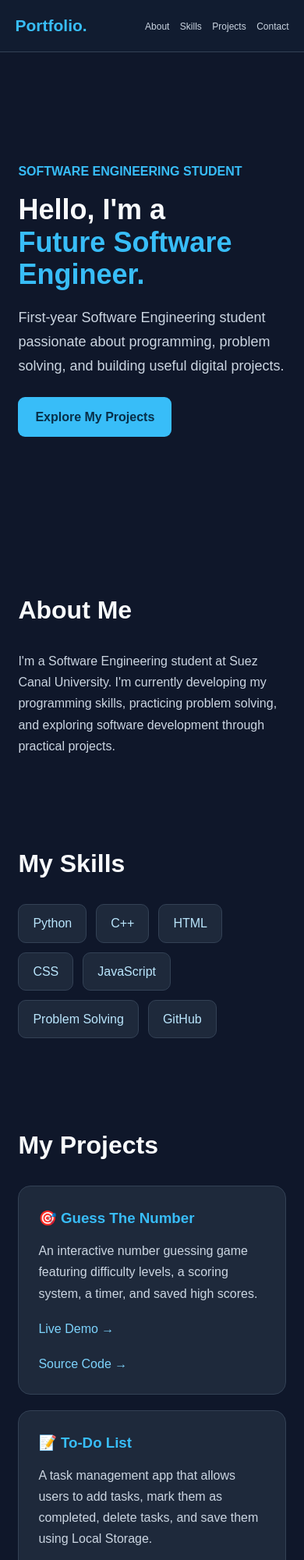
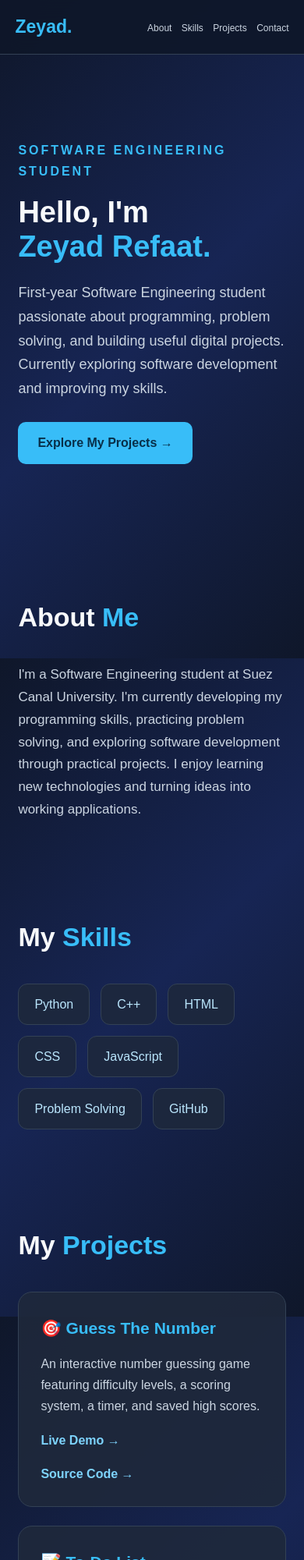
Before and after one commit to zeyadrefaat198-art/portfolio, a plain HTML site: page index.html in a window 390 px wide. Shown: the top 2000 px of the page at 78% size. Drawn offline with Linux system fonts and the light colour scheme.

Commit message:
Improve portfolio design and responsiveness

```diff
--- a/index.html
+++ b/index.html
@@ -4,148 +4,196 @@
 <head>
 <meta charset="UTF-8">
 <meta name="viewport" content="width=device-width, initial-scale=1.0">
-<meta name="description" content="Personal portfolio of a Software Engineering student.">
-<title>My Portfolio | Software Engineer</title>
+<meta name="description" content="Zeyad Mohamed Refaat - Software Engineering Student Portfolio">
+<title>Zeyad Refaat | Software Engineer</title>
 
 <style>
 * {
-  box-sizing: border-box;
   margin: 0;
   padding: 0;
+  box-sizing: border-box;
 }
 
-html { scroll-behavior: smooth; }
+html {
+  scroll-behavior: smooth;
+}
 
 body {
   font-family: Arial, sans-serif;
-  background: #0f172a;
+  background: linear-gradient(135deg, #0f172a, #172554, #0f172a);
+  background-attachment: fixed;
   color: #f8fafc;
   line-height: 1.7;
+  overflow-x: hidden;
 }
 
 nav {
   position: sticky;
   top: 0;
-  z-index: 10;
+  z-index: 100;
   display: flex;
   justify-content: space-between;
   align-items: center;
   padding: 18px 8%;
-  background: #111c30;
+  background: rgba(15, 23, 42, 0.92);
+  backdrop-filter: blur(12px);
   border-bottom: 1px solid #334155;
 }
 
 .logo {
   color: #38bdf8;
-  font-size: 21px;
+  font-size: 23px;
   font-weight: bold;
 }
 
 nav a {
   color: #cbd5e1;
   text-decoration: none;
-  margin-left: 18px;
+  margin-left: 20px;
   font-size: 14px;
+  transition: 0.3s;
 }
 
-nav a:hover { color: #38bdf8; }
+nav a:hover {
+  color: #38bdf8;
+}
 
-section { padding: 75px 8%; }
+section {
+  padding: 85px 8%;
+  scroll-margin-top: 65px;
+}
 
 .hero {
-  min-height: 75vh;
+  min-height: 85vh;
   display: flex;
   flex-direction: column;
   justify-content: center;
   align-items: flex-start;
 }
 
-.hero .tag {
+.tag {
   color: #38bdf8;
   font-weight: bold;
-  margin-bottom: 15px;
+  letter-spacing: 3px;
+  margin-bottom: 18px;
 }
 
 .hero h1 {
-  font-size: clamp(36px, 7vw, 64px);
+  font-size: clamp(38px, 7vw, 68px);
   line-height: 1.15;
-  margin-bottom: 20px;
+  margin-bottom: 22px;
 }
 
-.hero h1 span { color: #38bdf8; }
+.hero h1 span {
+  color: #38bdf8;
+}
 
 .hero p {
-  max-width: 600px;
+  max-width: 620px;
   color: #cbd5e1;
   font-size: 18px;
 }
 
 .btn {
   display: inline-block;
-  margin-top: 25px;
-  padding: 12px 22px;
-  border-radius: 9px;
+  margin-top: 28px;
+  padding: 13px 25px;
+  border-radius: 10px;
   background: #38bdf8;
   color: #082f49;
   text-decoration: none;
   font-weight: bold;
+  transition: 0.3s;
+}
+
+.btn:hover {
+  background: #7dd3fc;
+  transform: translateY(-3px);
 }
 
 h2 {
-  font-size: 32px;
-  margin-bottom: 25px;
+  font-size: 34px;
+  margin-bottom: 30px;
+}
+
+h2 span {
+  color: #38bdf8;
 }
 
 .about p {
-  max-width: 750px;
+  max-width: 780px;
   color: #cbd5e1;
+  font-size: 17px;
 }
 
 .skills {
   display: flex;
   flex-wrap: wrap;
-  gap: 12px;
+  gap: 14px;
 }
 
 .skill {
-  background: #1e293b;
+  background: rgba(30, 41, 59, 0.85);
   border: 1px solid #334155;
-  padding: 10px 18px;
-  border-radius: 10px;
+  padding: 12px 20px;
+  border-radius: 12px;
   color: #bae6fd;
+  transition: 0.3s;
+}
+
+.skill:hover {
+  border-color: #38bdf8;
+  transform: translateY(-4px);
 }
 
 .projects {
   display: grid;
-  grid-template-columns: repeat(auto-fit, minmax(240px, 1fr));
-  gap: 20px;
+  grid-template-columns: repeat(auto-fit, minmax(250px, 1fr));
+  gap: 24px;
 }
 
 .project {
-  background: #1e293b;
+  background: rgba(30, 41, 59, 0.9);
   border: 1px solid #334155;
-  border-radius: 16px;
-  padding: 25px;
-  transition: transform 0.2s;
+  border-radius: 18px;
+  padding: 28px;
+  transition: 0.3s;
 }
 
-.project:hover { transform: translateY(-5px); }
+.project:hover {
+  transform: translateY(-7px);
+  border-color: #38bdf8;
+  box-shadow: 0 12px 30px rgba(0, 0, 0, 0.25);
+}
 
 .project h3 {
-  margin-bottom: 12px;
   color: #38bdf8;
+  font-size: 21px;
+  margin-bottom: 14px;
 }
 
-.project p { color: #cbd5e1; }
+.project p {
+  color: #cbd5e1;
+  min-height: 100px;
+}
 
 .project a {
   display: inline-block;
-  margin-top: 18px;
+  margin-top: 16px;
   color: #7dd3fc;
   text-decoration: none;
+  font-weight: bold;
+  transition: 0.3s;
 }
 
-.contact p { color: #cbd5e1; }
+.project a:hover {
+  color: white;
+}
+
+.contact p {
+  color: #cbd5e1;
+  font-size: 17px;
+}
 
 .contact a {
   color: #38bdf8;
@@ -154,20 +202,45 @@ h2 {
 
 footer {
   text-align: center;
-  padding: 25px;
-  background: #111c30;
+  padding: 28px;
+  background: rgba(15, 23, 42, 0.9);
+  border-top: 1px solid #334155;
   color: #94a3b8;
 }
 
 @media (max-width: 600px) {
-  nav { padding: 15px 5%; }
+  nav {
+    padding: 15px 5%;
+    flex-wrap: wrap;
+    gap: 12px;
+  }
 
   nav a {
-    margin-left: 9px;
+    margin-left: 8px;
     font-size: 12px;
   }
 
-  section { padding: 55px 6%; }
+  section {
+    padding: 60px 6%;
+  }
+
+  .hero {
+    min-height: 75vh;
+  }
+
+  .project p {
+    min-height: auto;
+  }
+}
+
+@media (prefers-reduced-motion: reduce) {
+  html {
+    scroll-behavior: auto;
+  }
+
+  *, *::before, *::after {
+    transition: none !important;
+  }
 }
 </style>
 </head>
@@ -175,7 +248,7 @@ footer {
 <body>
 
 <nav>
-  <div class="logo">Portfolio.</div>
+  <div class="logo">Zeyad.</div>
   <div>
     <a href="#about">About</a>
     <a href="#skills">Skills</a>
@@ -186,26 +259,33 @@ footer {
 
 <section class="hero">
   <div class="tag">SOFTWARE ENGINEERING STUDENT</div>
-  <h1>Hello, I'm a<br><span>Future Software Engineer.</span></h1>
+
+  <h1>Hello, I'm<br><span>Zeyad Refaat.</span></h1>
+
   <p>
     First-year Software Engineering student passionate about
     programming, problem solving, and building useful digital projects.
+    Currently exploring software development and improving my skills.
   </p>
-  <a class="btn" href="#projects">Explore My Projects</a>
+
+  <a class="btn" href="#projects">Explore My Projects →</a>
 </section>
 
 <section class="about" id="about">
-  <h2>About Me</h2>
+  <h2>About <span>Me</span></h2>
+
   <p>
     I'm a Software Engineering student at Suez Canal University.
     I'm currently developing my programming skills, practicing
     problem solving, and exploring software development through
-    practical projects.
+    practical projects. I enjoy learning new technologies and
+    turning ideas into working applications.
   </p>
 </section>
 
 <section id="skills">
-  <h2>My Skills</h2>
+  <h2>My <span>Skills</span></h2>
+
   <div class="skills">
     <div class="skill">Python</div>
     <div class="skill">C++</div>
@@ -218,41 +298,59 @@ footer {
 </section>
 
 <section id="projects">
-  <h2>My Projects</h2>
+  <h2>My <span>Projects</span></h2>
+
   <div class="projects">
 
     <div class="project">
       <h3>🎯 Guess The Number</h3>
+
       <p>
         An interactive number guessing game featuring difficulty
         levels, a scoring system, a timer, and saved high scores.
       </p>
+
       <a href="https://zeyadrefaat198-art.github.io/guess-the-number/"
-         target="_blank" rel="noopener noreferrer">Live Demo →</a>
+         target="_blank" rel="noopener noreferrer">
+        Live Demo →
+      </a>
+
       <br>
+
       <a href="https://github.com/zeyadrefaat198-art/guess-the-number"
-         target="_blank" rel="noopener noreferrer">Source Code →</a>
+         target="_blank" rel="noopener noreferrer">
+        Source Code →
+      </a>
     </div>
 
     <div class="project">
       <h3>📝 To-Do List</h3>
+
       <p>
         A task management app that allows users to add tasks,
         mark them as completed, delete tasks, and save them
         using Local Storage.
       </p>
+
       <a href="https://zeyadrefaat198-art.github.io/todo-list/"
-         target="_blank" rel="noopener noreferrer">Live Demo →</a>
+         target="_blank" rel="noopener noreferrer">
+        Live Demo →
+      </a>
+
       <br>
+
       <a href="https://github.com/zeyadrefaat198-art/todo-list"
-         target="_blank" rel="noopener noreferrer">Source Code →</a>
+         target="_blank" rel="noopener noreferrer">
+        Source Code →
+      </a>
     </div>
 
   </div>
 </section>
 
 <section class="contact" id="contact">
-  <h2>Contact Me</h2>
+  <h2>Contact <span>Me</span></h2>
+
   <p>
     GitHub:
     <a href="https://github.com/zeyadrefaat198-art"
@@ -263,7 +361,7 @@ footer {
 </section>
 
 <footer>
-  © 2026 My Portfolio. Built with HTML & CSS.
+  © 2026 Zeyad Refaat. Built with HTML, CSS & JavaScript.
 </footer>
 
 </body>
```
